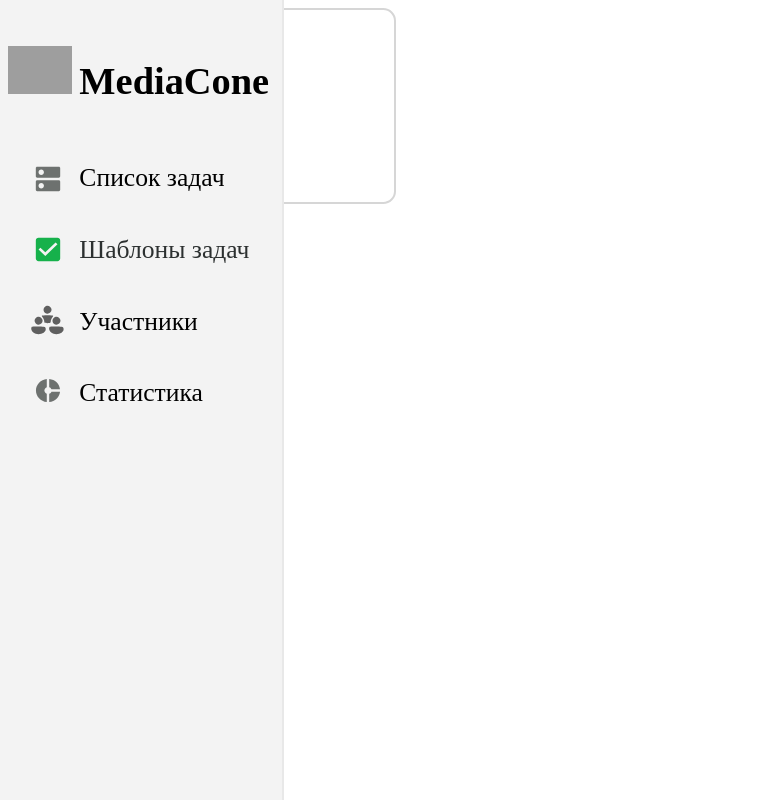
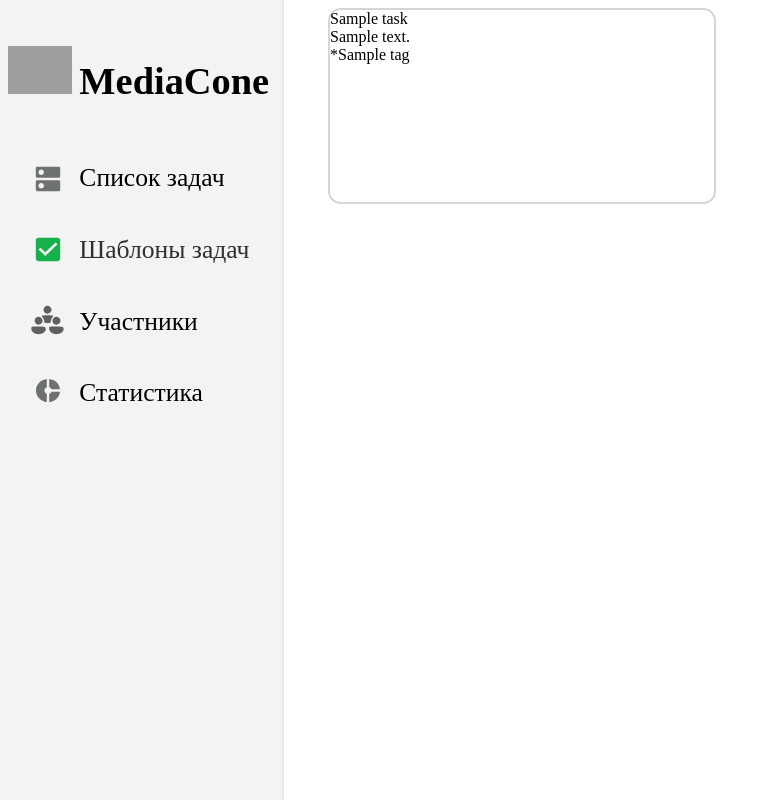
Before and after one commit to richkats/letoctf2022_hackathon, a Flask app: page /pattern_page in a window 1280 px wide. Shown: the whole page, without its empty margins (0-771 px from the left). Run offline with Flask 2, Linux system fonts and the light colour scheme; the visitor is signed in with stand-in values (Sample User, id 1); a database or web service that is not in the repository returns one stand-in record (values such as "Sample title"); grey boxes are pictures that could not be loaded.

Commit message:
ghgjkghxf

```diff
--- a/backend/static/css/style_pattern.css
+++ b/backend/static/css/style_pattern.css
@@ -3,7 +3,7 @@
     display: block;
 
 
-
+    margin-left: 25vw;
     width: 30vw;
     height: 15vw;
     border-radius: 1vw;
```
